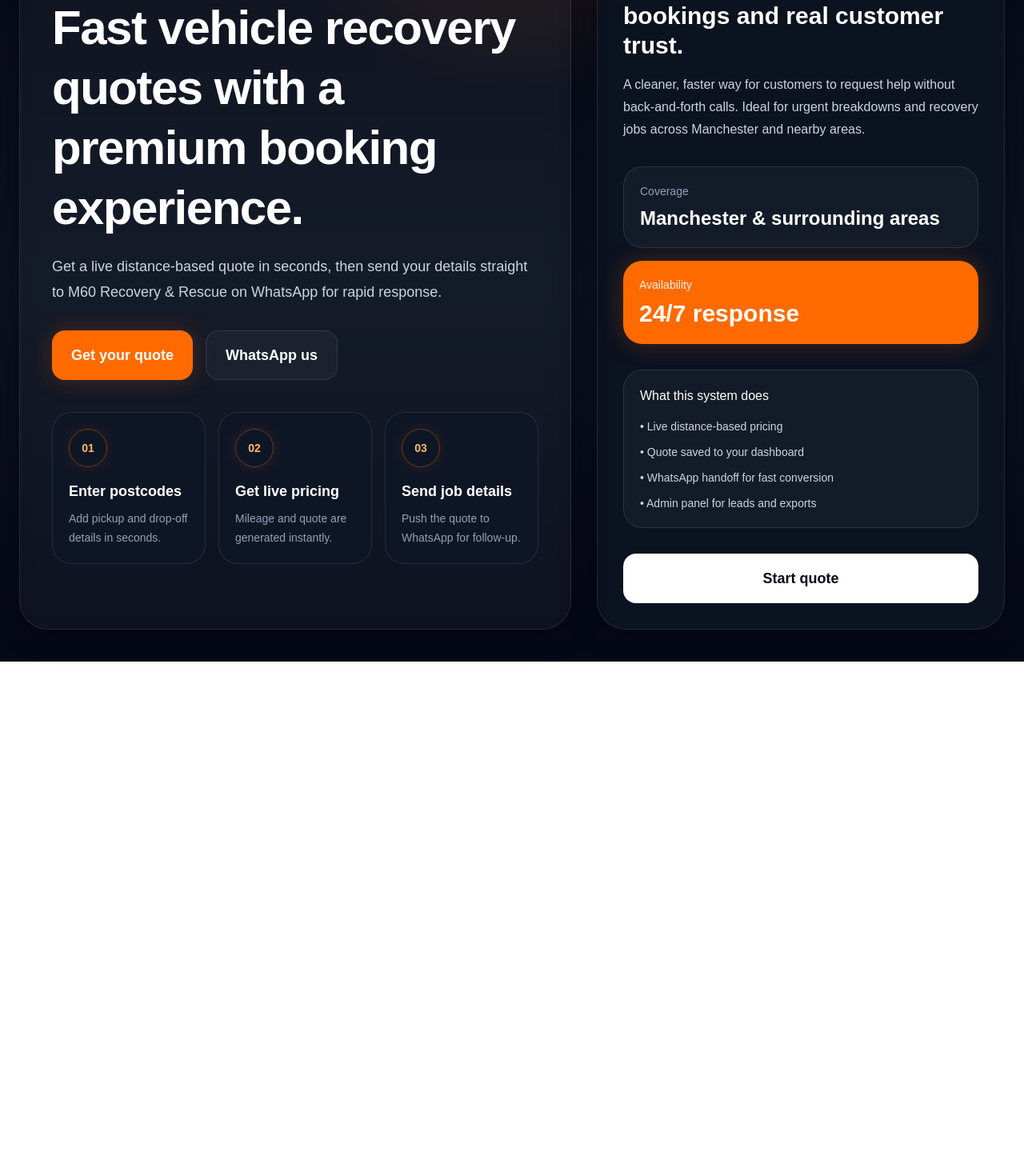
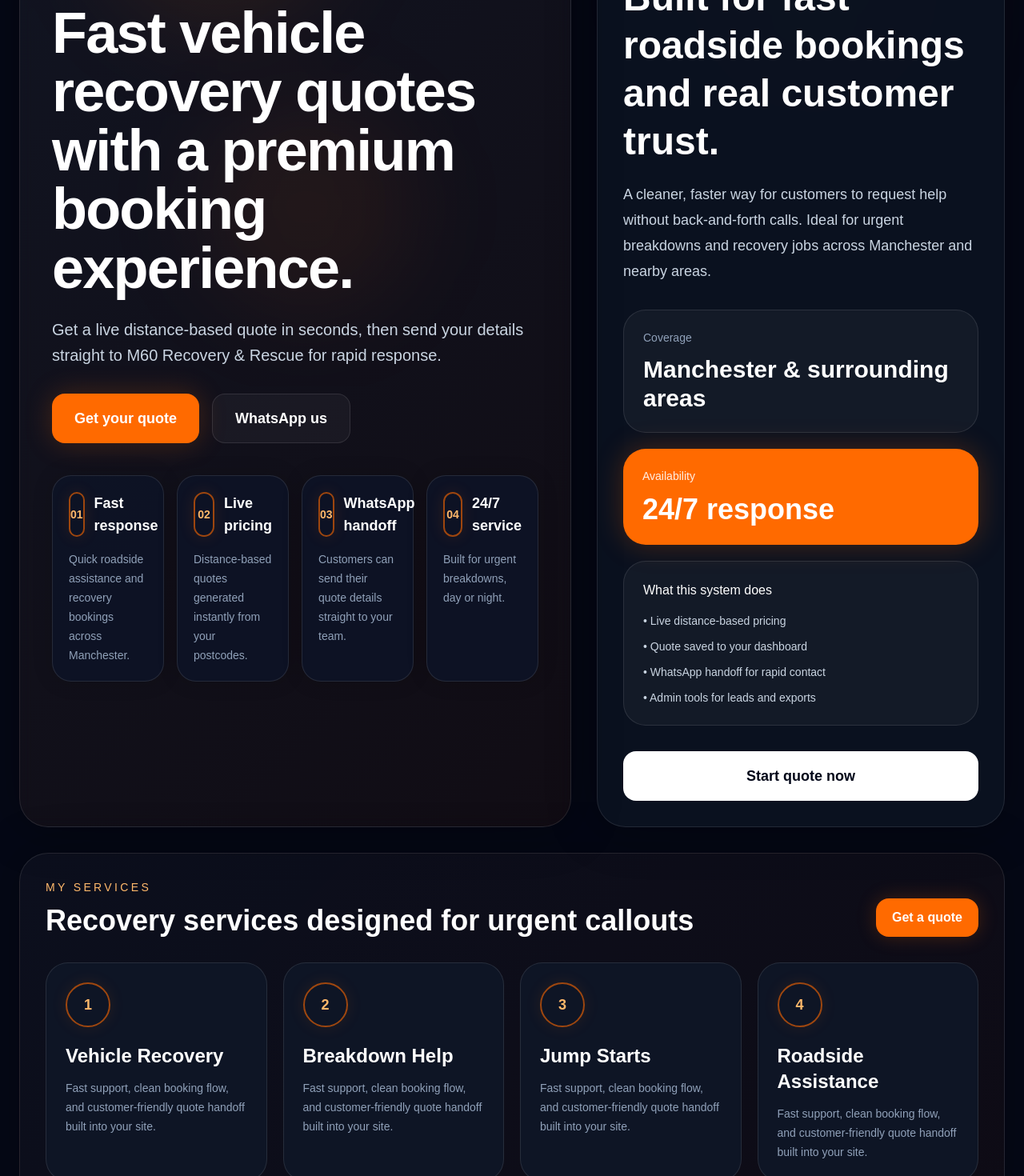
Before and after one commit to m60groupm60/m60-recovery-app, a Next.js app: page / in a window 1280 px wide. Shown: the part 317-1787 px from the top of the page at 80% size. Before the commit the page ends 1144 px from the top, so only its background shows below. Built offline with nearby package versions, Linux system fonts and the light colour scheme.

Commit message:
Make homepage match reference style more closely

```diff
--- a/app/page.tsx
+++ b/app/page.tsx
@@ -1,29 +1,60 @@
 import Link from "next/link";
+
+const featureCards = [
+  {
+    title: "Fast response",
+    text: "Quick roadside assistance and recovery bookings across Manchester.",
+  },
+  {
+    title: "Live pricing",
+    text: "Distance-based quotes generated instantly from your postcodes.",
+  },
+  {
+    title: "WhatsApp handoff",
+    text: "Customers can send their quote details straight to your team.",
+  },
+  {
+    title: "24/7 service",
+    text: "Built for urgent breakdowns, day or night.",
+  },
+];
+
+const serviceCards = [
+  "Vehicle Recovery",
+  "Breakdown Help",
+  "Jump Starts",
+  "Roadside Assistance",
+];
 
 export default function HomePage() {
   return (
-    <main className="min-h-screen bg-[radial-gradient(circle_at_top,rgba(255,106,0,0.18),transparent_28%),linear-gradient(180deg,#050816_0%,#0B1220_55%,#050816_100%)] px-6 py-10 pt-28 text-white">
-      <div className="mx-auto max-w-7xl">
+    <main className="min-h-screen overflow-hidden bg-[#050816] px-6 pb-12 pt-28 text-white">
+      <div className="pointer-events-none absolute inset-0 overflow-hidden">
+        <div className="absolute left-[10%] top-[8%] h-72 w-72 rounded-full bg-[#ff6a00]/10 blur-3xl" />
+        <div className="absolute right-[8%] top-[18%] h-80 w-80 rounded-full bg-[#ff6a00]/12 blur-3xl" />
+        <div className="absolute bottom-[12%] left-[20%] h-64 w-64 rounded-full bg-[#ff6a00]/8 blur-3xl" />
+      </div>
+
+      <div className="relative mx-auto max-w-7xl">
         <section className="grid gap-8 lg:grid-cols-[1.15fr_0.85fr]">
-          <div className="rounded-[36px] border border-white/10 bg-white/[0.04] p-8 shadow-[0_0_40px_rgba(0,0,0,0.35)] backdrop-blur md:p-10">
-            <div className="inline-flex rounded-full border border-orange-500/20 bg-orange-500/10 px-4 py-2 text-sm uppercase tracking-[0.18em] text-orange-300">
-              24/7 Manchester Recovery
+          <div className="rounded-[36px] border border-white/10 bg-[linear-gradient(135deg,rgba(255,255,255,0.05),rgba(255,106,0,0.05))] p-8 shadow-[0_0_60px_rgba(0,0,0,0.35)] backdrop-blur md:p-10">
+            <div className="inline-flex rounded-full border border-[#ff6a00]/30 bg-[#ff6a00]/10 px-5 py-2 text-sm uppercase tracking-[0.22em] text-orange-300">
+              24/7 Manchester recovery
             </div>
 
-            <h1 className="mt-6 max-w-4xl text-5xl font-semibold leading-tight tracking-tight md:text-6xl">
+            <h1 className="mt-8 max-w-4xl text-6xl font-semibold leading-[1.02] tracking-tight md:text-7xl">
               Fast vehicle recovery quotes with a premium booking experience.
             </h1>
 
-            <p className="mt-5 max-w-2xl text-lg leading-8 text-slate-300">
+            <p className="mt-6 max-w-2xl text-xl leading-8 text-slate-300">
               Get a live distance-based quote in seconds, then send your details
-              straight to M60 Recovery &amp; Rescue on WhatsApp for rapid
-              response.
+              straight to M60 Recovery &amp; Rescue for rapid response.
             </p>
 
             <div className="mt-8 flex flex-wrap gap-4">
               <Link
                 href="/quote"
-                className="inline-flex items-center justify-center rounded-2xl bg-[#FF6A00] px-6 py-4 text-lg font-semibold text-white shadow-[0_0_30px_rgba(255,106,0,0.22)] transition hover:-translate-y-0.5 hover:bg-[#ff7b24]"
+                className="inline-flex items-center justify-center rounded-2xl bg-[#ff6a00] px-7 py-4 text-lg font-semibold text-white shadow-[0_0_35px_rgba(255,106,0,0.22)] transition hover:-translate-y-0.5 hover:bg-[#ff7d1f]"
               >
                 Get your quote
               </Link>
@@ -32,68 +63,68 @@ export default function HomePage() {
                 href="https://wa.me/447908831617"
                 target="_blank"
                 rel="noreferrer"
-                className="inline-flex items-center justify-center rounded-2xl border border-white/10 bg-white/[0.04] px-6 py-4 text-lg font-semibold text-white transition hover:bg-white/[0.08]"
+                className="inline-flex items-center justify-center rounded-2xl border border-white/10 bg-white/[0.04] px-7 py-4 text-lg font-semibold text-white transition hover:bg-white/[0.08]"
               >
                 WhatsApp us
               </a>
             </div>
 
-            <div className="mt-10 grid gap-4 md:grid-cols-3">
-              {[
-                ["01", "Enter postcodes", "Add pickup and drop-off details in seconds."],
-                ["02", "Get live pricing", "Mileage and quote are generated instantly."],
-                ["03", "Send job details", "Push the quote to WhatsApp for follow-up."],
-              ].map(([num, title, text]) => (
+            <div className="mt-10 grid gap-4 md:grid-cols-2 xl:grid-cols-4">
+              {featureCards.map((item, idx) => (
                 <div
-                  key={num}
-                  className="rounded-3xl border border-white/10 bg-[#0f1727]/90 p-5"
+                  key={item.title}
+                  className="rounded-3xl border border-white/10 bg-[#0e1526]/90 p-5 shadow-[0_0_25px_rgba(0,0,0,0.2)]"
                 >
-                  <div className="flex h-12 w-12 items-center justify-center rounded-full border border-orange-500/40 text-sm font-semibold text-orange-300 shadow-[0_0_20px_rgba(255,106,0,0.12)]">
-                    {num}
+                  <div className="flex items-center gap-3">
+                    <div className="flex h-14 w-14 items-center justify-center rounded-full border-2 border-[#ff6a00]/60 text-sm font-semibold text-orange-300 shadow-[0_0_20px_rgba(255,106,0,0.12)]">
+                      0{idx + 1}
+                    </div>
+                    <h3 className="text-lg font-semibold">{item.title}</h3>
                   </div>
-                  <h3 className="mt-4 text-lg font-semibold">{title}</h3>
-                  <p className="mt-2 text-sm leading-6 text-slate-400">{text}</p>
+                  <p className="mt-4 text-sm leading-6 text-slate-400">
+                    {item.text}
+                  </p>
                 </div>
               ))}
             </div>
           </div>
 
-          <aside className="rounded-[36px] border border-white/10 bg-[#0c1321]/95 p-8 shadow-[0_0_40px_rgba(0,0,0,0.35)]">
-            <p className="text-sm uppercase tracking-[0.22em] text-orange-300">
+          <aside className="rounded-[36px] border border-white/10 bg-[#0b1220]/95 p-8 shadow-[0_0_60px_rgba(0,0,0,0.35)]">
+            <p className="text-sm uppercase tracking-[0.24em] text-orange-300">
               Why choose us
             </p>
 
-            <h2 className="mt-4 text-3xl font-semibold leading-tight">
+            <h2 className="mt-5 text-5xl font-semibold leading-tight">
               Built for fast roadside bookings and real customer trust.
             </h2>
 
-            <p className="mt-4 text-slate-300 leading-7">
+            <p className="mt-5 text-lg leading-8 text-slate-300">
               A cleaner, faster way for customers to request help without
               back-and-forth calls. Ideal for urgent breakdowns and recovery
               jobs across Manchester and nearby areas.
             </p>
 
-            <div className="mt-8 space-y-4">
-              <div className="rounded-3xl border border-white/10 bg-white/[0.04] p-5">
+            <div className="mt-8 space-y-5">
+              <div className="rounded-[28px] border border-white/10 bg-white/[0.04] p-6">
                 <p className="text-sm text-slate-400">Coverage</p>
-                <p className="mt-2 text-2xl font-semibold">
+                <p className="mt-3 text-3xl font-semibold">
                   Manchester &amp; surrounding areas
                 </p>
               </div>
 
-              <div className="rounded-3xl bg-[#FF6A00] p-5 text-white shadow-[0_0_30px_rgba(255,106,0,0.25)]">
+              <div className="rounded-[28px] bg-[#ff6a00] p-6 text-white shadow-[0_0_35px_rgba(255,106,0,0.25)]">
                 <p className="text-sm opacity-90">Availability</p>
-                <p className="mt-2 text-3xl font-semibold">24/7 response</p>
+                <p className="mt-3 text-4xl font-semibold">24/7 response</p>
               </div>
-            </div>
 
-            <div className="mt-8 rounded-3xl border border-white/10 bg-white/[0.04] p-5">
-              <p className="font-medium text-white">What this system does</p>
-              <div className="mt-4 space-y-3 text-sm text-slate-300">
-                <p>• Live distance-based pricing</p>
-                <p>• Quote saved to your dashboard</p>
-                <p>• WhatsApp handoff for fast conversion</p>
-                <p>• Admin panel for leads and exports</p>
+              <div className="rounded-[28px] border border-white/10 bg-white/[0.04] p-6">
+                <p className="font-medium text-white">What this system does</p>
+                <div className="mt-4 space-y-3 text-sm text-slate-300">
+                  <p>• Live distance-based pricing</p>
+                  <p>• Quote saved to your dashboard</p>
+                  <p>• WhatsApp handoff for rapid contact</p>
+                  <p>• Admin tools for leads and exports</p>
+                </div>
               </div>
             </div>
 
@@ -101,9 +132,51 @@ export default function HomePage() {
               href="/quote"
               className="mt-8 inline-flex w-full items-center justify-center rounded-2xl border border-white/10 bg-white px-6 py-4 text-lg font-semibold text-slate-950 transition hover:bg-slate-200"
             >
-              Start quote
+              Start quote now
             </Link>
           </aside>
+        </section>
+
+        <section className="mt-8 rounded-[36px] border border-white/10 bg-[linear-gradient(135deg,rgba(255,255,255,0.03),rgba(255,106,0,0.04))] p-8 shadow-[0_0_60px_rgba(0,0,0,0.28)]">
+          <div className="flex flex-col gap-4 md:flex-row md:items-end md:justify-between">
+            <div>
+              <p className="text-sm uppercase tracking-[0.24em] text-orange-300">
+                My services
+              </p>
+              <h3 className="mt-3 text-4xl font-semibold">
+                Recovery services designed for urgent callouts
+              </h3>
+            </div>
+
+            <Link
+              href="/quote"
+              className="inline-flex items-center justify-center rounded-2xl bg-[#ff6a00] px-5 py-3 font-semibold text-white shadow-[0_0_25px_rgba(255,106,0,0.22)] transition hover:bg-[#ff7d1f]"
+            >
+              Get a quote
+            </Link>
+          </div>
+
+          <div className="mt-8 grid gap-5 md:grid-cols-2 xl:grid-cols-4">
+            {serviceCards.map((service, idx) => (
+              <div
+                key={service}
+                className="group rounded-[28px] border border-white/10 bg-[#0f1727]/90 p-6 transition hover:-translate-y-1 hover:border-[#ff6a00]/30 hover:shadow-[0_0_25px_rgba(255,106,0,0.14)]"
+              >
+                <div className="flex h-14 w-14 items-center justify-center rounded-full border-2 border-[#ff6a00]/60 text-lg font-semibold text-orange-300 shadow-[0_0_20px_rgba(255,106,0,0.1)]">
+                  {idx + 1}
+                </div>
+
+                <h4 className="mt-5 text-2xl font-semibold transition group-hover:text-orange-200">
+                  {service}
+                </h4>
+
+                <p className="mt-3 text-sm leading-6 text-slate-400">
+                  Fast support, clean booking flow, and customer-friendly quote
+                  handoff built into your site.
+                </p>
+              </div>
+            ))}
+          </div>
         </section>
       </div>
     </main>
```
